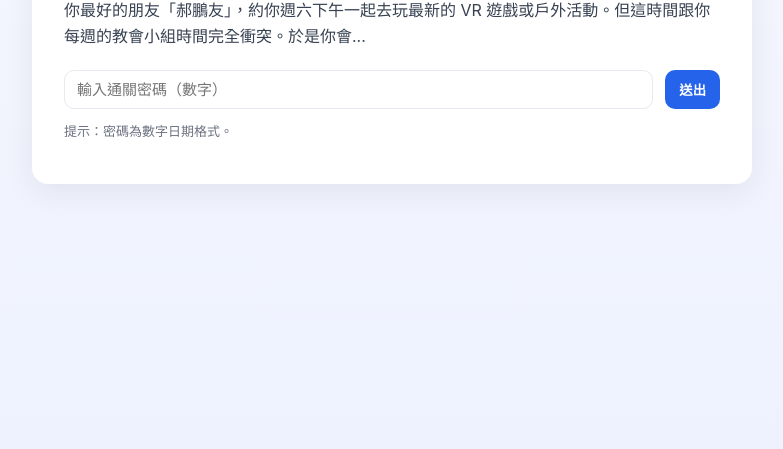
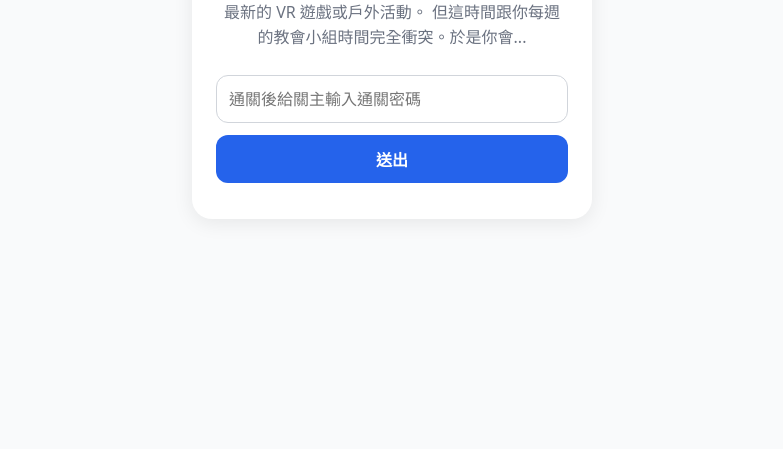
Before and after one commit to Simple0223/SimplePicture, a plain HTML site: page friend.html in a window 1280 px wide. Shown: the part 351-800 px from the top of the page, without its empty margins (248-1031 px from the left). Drawn offline with Linux system fonts and the light colour scheme.

Commit message:
Update friend.html

```diff
--- a/friend.html
+++ b/friend.html
@@ -2,92 +2,149 @@
 <html lang="zh-Hant">
 <head>
   <meta charset="utf-8" />
-  <meta name="viewport" content="width=device-width, initial-scale=1" />
+  <meta name="viewport" content="width=device-width, initial-scale=1.0, maximum-scale=1.0, user-scalable=no" />
   <title>人生的轉角</title>
   <style>
-    :root{--bg:#f6f8fb;--card:#ffffff;--accent:#2563eb;--muted:#6b7280}
-    *{box-sizing:border-box}
-    body{font-family: -apple-system, BlinkMacSystemFont, 'Segoe UI', Roboto, 'Noto Sans TC', 'Helvetica Neue', Arial; background:linear-gradient(180deg,var(--bg),#eef2ff);margin:0;min-height:100vh;display:flex;align-items:center;justify-content:center;padding:32px}
-    .container{width:100%;max-width:720px;background:var(--card);border-radius:16px;box-shadow:0 8px 30px rgba(32,41,70,0.08);padding:32px}
-    h1{font-size:28px;margin:0 0 12px;color:#111827}
-    p.content{margin:0 0 20px;color:#374151;line-height:1.6}
-
-    .controls{display:flex;gap:12px;align-items:center}
-    input[type=password]{flex:1;padding:10px 12px;border:1px solid #e6e9ef;border-radius:10px;font-size:15px}
-    button{background:var(--accent);color:white;border:none;padding:10px 14px;border-radius:10px;font-weight:600;cursor:pointer}
-    button:active{transform:translateY(1px)}
-
-    .hint{margin-top:12px;color:var(--muted);font-size:13px}
-    .msg{margin-top:12px;font-size:14px}
-    .msg.success{color:green}
-    .msg.error{color:#b91c1c}
-
-    /* 小動畫 */
-    .fade{transition:all .35s cubic-bezier(.2,.9,.3,1);opacity:1}
-    .fade.hidden{opacity:0;transform:translateY(6px)}
-
-    @media (max-width:480px){.container{padding:20px}h1{font-size:22px}}
+    :root {
+      --bg: #f9fafb;
+      --card: #ffffff;
+      --accent: #2563eb;
+      --text: #1f2937;
+      --muted: #6b7280;
+    }
+    * {
+      box-sizing: border-box;
+      font-family: 'Noto Sans TC', system-ui, sans-serif;
+    }
+    body {
+      margin: 0;
+      background: var(--bg);
+      min-height: 100vh;
+      display: flex;
+      justify-content: center;
+      align-items: center;
+      padding: 16px;
+    }
+    .container {
+      width: 100%;
+      max-width: 400px;
+      background: var(--card);
+      border-radius: 20px;
+      box-shadow: 0 4px 20px rgba(0, 0, 0, 0.08);
+      padding: 24px;
+      text-align: center;
+      transition: all 0.3s ease;
+    }
+    h1 {
+      font-size: 1.6rem;
+      color: var(--text);
+      margin-bottom: 16px;
+    }
+    p.content {
+      font-size: 1rem;
+      color: var(--muted);
+      margin-bottom: 24px;
+      line-height: 1.6;
+    }
+    input[type=password] {
+      width: 100%;
+      padding: 12px;
+      border: 1px solid #d1d5db;
+      border-radius: 12px;
+      font-size: 1rem;
+      outline: none;
+      transition: border-color 0.2s;
+    }
+    input[type=password]:focus {
+      border-color: var(--accent);
+    }
+    button {
+      width: 100%;
+      margin-top: 12px;
+      background: var(--accent);
+      color: white;
+      border: none;
+      border-radius: 12px;
+      padding: 12px;
+      font-size: 1rem;
+      font-weight: 600;
+      cursor: pointer;
+      transition: background 0.2s;
+    }
+    button:active {
+      background: #1e40af;
+    }
+    .msg {
+      margin-top: 12px;
+      font-size: 0.9rem;
+    }
+    .msg.success {
+      color: #16a34a;
+    }
+    .msg.error {
+      color: #dc2626;
+    }
+    .fade {
+      transition: opacity 0.4s ease, transform 0.4s ease;
+    }
+    .fade.hidden {
+      opacity: 0;
+      transform: translateY(6px);
+    }
   </style>
 </head>
 <body>
-  <main class="container">
-    <header>
-      <h1 id="page-title">人生的轉角</h1>
-      <p id="page-content" class="content">你最好的朋友「郝鵬友」，約你週六下午一起去玩最新的 VR 遊戲或戶外活動。但這時間跟你每週的教會小組時間完全衝突。於是你會...</p>
-    </header>
+  <div class="container">
+    <h1 id="page-title" class="fade">人生的轉角</h1>
+    <p id="page-content" class="content fade">
+      你最好的朋友「郝鵬友」，約你週六下午一起去玩最新的 VR 遊戲或戶外活動。
+      但這時間跟你每週的教會小組時間完全衝突。於是你會...
+    </p>
 
-    <section>
-      <div class="controls">
-        <input id="pwd" type="password" placeholder="輸入通關密碼（數字）" aria-label="密碼輸入">
+    <input id="pwd" type="password" placeholder="通關後給關主輸入通關密碼" />
     <button id="btn">送出</button>
+    <div id="message" class="msg"></div>
   </div>
-      <div class="hint">提示：密碼為數字日期格式。</div>
-      <div id="message" class="msg"></div>
-    </section>
-  </main>
 
   <script>
-    (function(){
-      const CORRECT = '20251018';
-      const btn = document.getElementById('btn');
-      const pwd = document.getElementById('pwd');
-      const msg = document.getElementById('message');
-      const title = document.getElementById('page-title');
-      const content = document.getElementById('page-content');
+    const CORRECT = "20251018";
+    const title = document.getElementById("page-title");
+    const content = document.getElementById("page-content");
+    const pwd = document.getElementById("pwd");
+    const btn = document.getElementById("btn");
+    const msg = document.getElementById("message");
 
-      function showMessage(text, type){
+    function showMessage(text, type) {
       msg.textContent = text;
-        msg.className = 'msg ' + (type === 'ok' ? 'success' : (type === 'err' ? 'error' : ''));
+      msg.className = "msg " + (type === "ok" ? "success" : type === "err" ? "error" : "");
     }
 
-      btn.addEventListener('click', function(){
+    btn.addEventListener("click", () => {
       const val = pwd.value.trim();
-        if(!val){ showMessage('請輸入密碼。', 'err'); pwd.focus(); return; }
-        if(val === CORRECT){
-          // 逐步換字、淡入效果
-          title.classList.add('fade','hidden');
-          content.classList.add('fade','hidden');
-          showMessage('', '');
-          setTimeout(()=>{
-            title.textContent = '轉角遇到愛';
-            content.textContent = '你因「信仰視為一切的根基」，心靈不被世界影響、真朋友因你的穩定而靠近！';
-            title.classList.remove('hidden');
-            content.classList.remove('hidden');
-            showMessage('通關成功！內容已更新。', 'ok');
-            // 可選：禁止再次修改
-            pwd.value = '';
+      if (!val) {
+        showMessage("請輸入密碼", "err");
+        return;
+      }
+      if (val === CORRECT) {
+        title.classList.add("hidden");
+        content.classList.add("hidden");
+        setTimeout(() => {
+          title.textContent = "轉角遇到愛";
+          content.textContent = "你因「信仰視為一切的根基」，心靈不被世界影響、真朋友因你的穩定而靠近！";
+          title.classList.remove("hidden");
+          content.classList.remove("hidden");
+          showMessage("通關成功！", "ok");
           pwd.disabled = true;
           btn.disabled = true;
-          }, 250);
+        }, 300);
       } else {
-          showMessage('密碼錯誤，請再試一次。', 'err');
-          pwd.select();
+        showMessage("密碼錯誤，請再試一次。", "err");
       }
     });
 
-      // 按 Enter 也送出
-      pwd.addEventListener('keydown', function(e){ if(e.key === 'Enter'){ btn.click(); } });
-    })();
+    pwd.addEventListener("keydown", (e) => {
+      if (e.key === "Enter") btn.click();
+    });
   </script>
 </body>
 </html>
```
Lines whose indentation alone changed are shown as unchanged.
